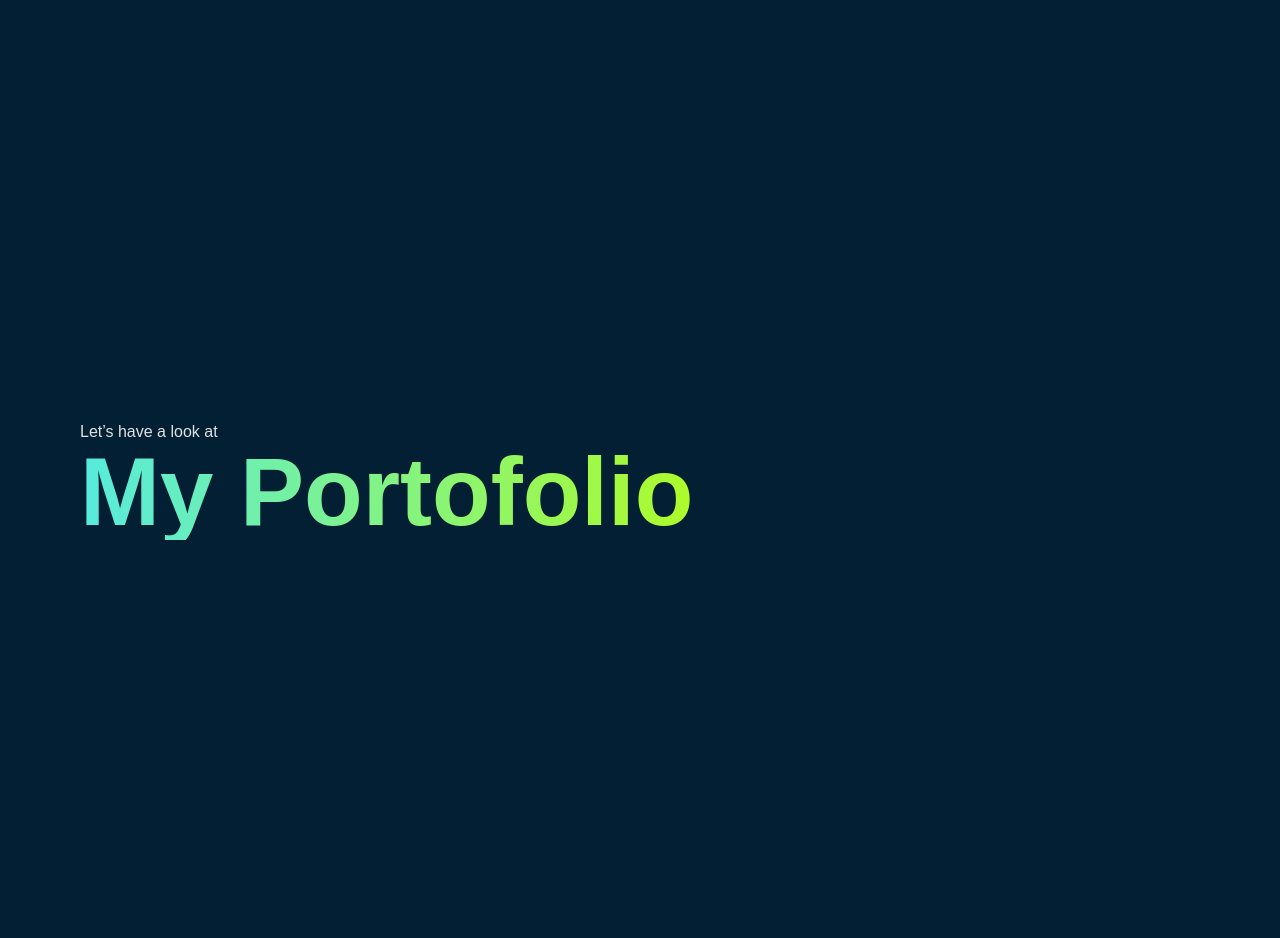
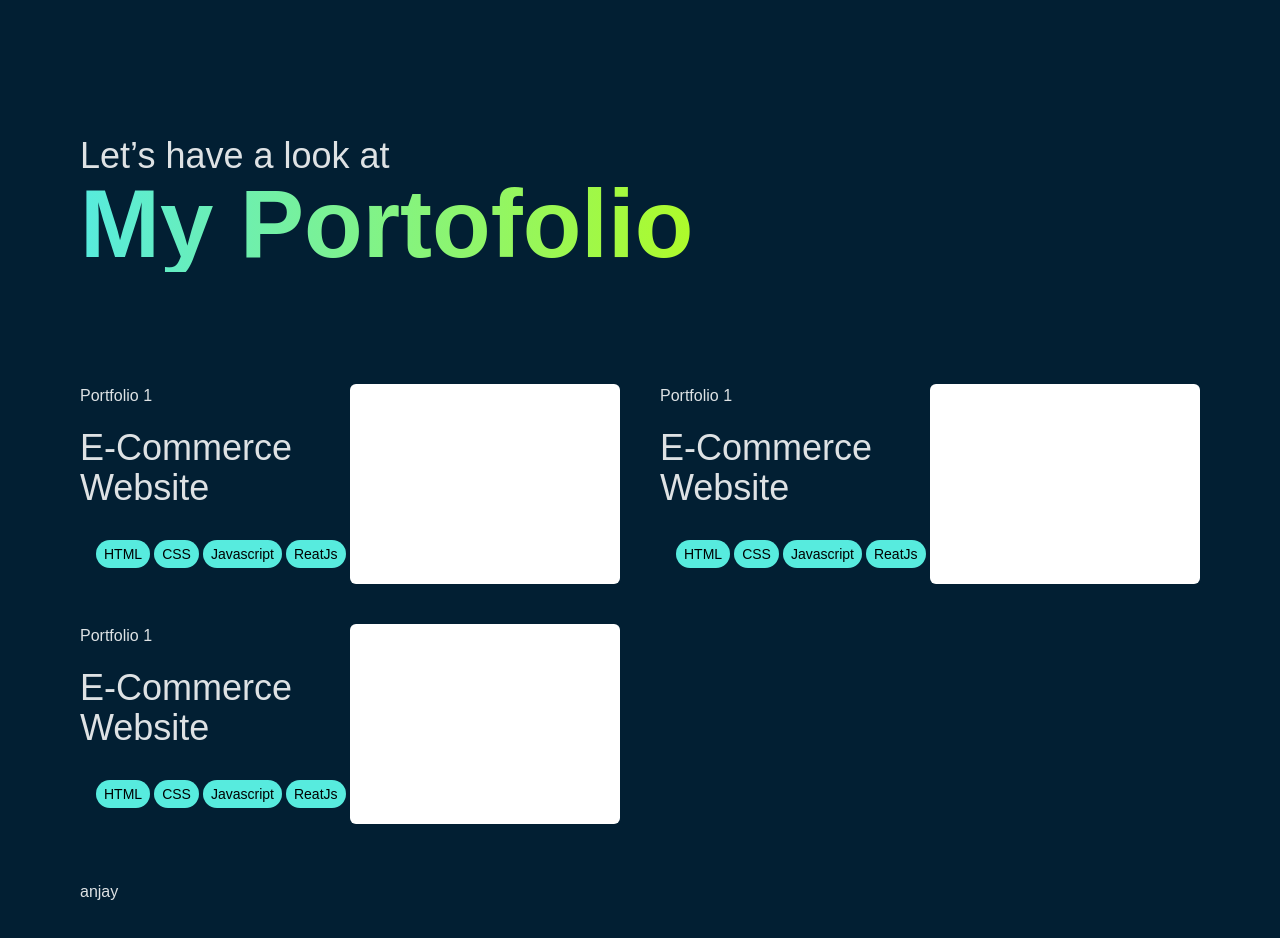
Before and after one commit to AliMasykur10/aliWebPortfolio, a React (Vite) app: page / in a window 1280 px wide. Shown: the part 2320-3258 px from the top of the page. Before the commit the page ends 3200 px from the top, so only its background shows below. Built offline with nearby package versions, Linux system fonts and the light colour scheme.

Commit message:
menyelesaikan project page

```diff
--- /dev/null
+++ b/src/organisms/contact/contact.jsx
@@ -0,0 +1,11 @@
+function Contact() {
+  return (
+    <>
+      <div className="w-full h-dvh">
+        <h1>anjay</h1>
+      </div>
+    </>
+  );
+}
+
+export default Contact;
--- a/src/organisms/projects/projects.jsx
+++ b/src/organisms/projects/projects.jsx
@@ -1,10 +1,81 @@
 function Projects() {
   return (
     <>
-      <div className="experience w-full h-dvh flex items-center">
+      <div className="experience w-full h-dvh flex justify-center flex-col">
         <div className="title_project">
-          <h1 className="">Let’s have a look at</h1>
+          <h1 className="text-4xl">Let’s have a look at</h1>
           <h1 className="bg-gradient-to-r from-biru_tosca to-green_first bg-clip-text text-transparent inline-block font-bold text-8xl">My Portofolio</h1>
+        </div>
+        <div className="project_list grid grid-cols-2 gap-y-10 gap-x-10 mt-28">
+          <div className="project_item grid grid-cols-2 ">
+            <div className="project_item_name">
+              <p className="mb-5">Portfolio 1</p>
+              <h1 className="text-4xl">E-Commerce Website</h1>
+              <div className="list_tech_stack flex gap-1 mt-4 p-4">
+                <div className="tech_item bg-biru_tosca text-center rounded-full px-2 py-1">
+                  <p className="text-sm text-black">HTML</p>
+                </div>
+                <div className="tech_item bg-biru_tosca text-center rounded-full px-2 py-1">
+                  <p className="text-sm text-black">CSS</p>
+                </div>
+                <div className="tech_item bg-biru_tosca text-center rounded-full px-2 py-1">
+                  <p className="text-sm text-black">Javascript</p>
+                </div>
+                <div className="tech_item bg-biru_tosca text-center rounded-full px-2 py-1">
+                  <p className="text-sm text-black">ReatJs</p>
+                </div>
+              </div>
+            </div>
+            <div className="w-full">
+              <div className="image w-full h-full rounded-md bg-white "></div>
+            </div>
+          </div>
+          <div className="project_item grid grid-cols-2 ">
+            <div className="project_item_name">
+              <p className="mb-5">Portfolio 1</p>
+              <h1 className="text-4xl">E-Commerce Website</h1>
+              <div className="list_tech_stack flex gap-1 mt-4 p-4">
+                <div className="tech_item bg-biru_tosca text-center rounded-full px-2 py-1">
+                  <p className="text-sm text-black">HTML</p>
+                </div>
+                <div className="tech_item bg-biru_tosca text-center rounded-full px-2 py-1">
+                  <p className="text-sm text-black">CSS</p>
+                </div>
+                <div className="tech_item bg-biru_tosca text-center rounded-full px-2 py-1">
+                  <p className="text-sm text-black">Javascript</p>
+                </div>
+                <div className="tech_item bg-biru_tosca text-center rounded-full px-2 py-1">
+                  <p className="text-sm text-black">ReatJs</p>
+                </div>
+              </div>
+            </div>
+            <div className="w-full">
+              <div className="image w-full h-full rounded-md bg-white "></div>
+            </div>
+          </div>
+          <div className="project_item grid grid-cols-2 ">
+            <div className="project_item_name">
+              <p className="mb-5">Portfolio 1</p>
+              <h1 className="text-4xl">E-Commerce Website</h1>
+              <div className="list_tech_stack flex gap-1 mt-4 p-4">
+                <div className="tech_item bg-biru_tosca text-center rounded-full px-2 py-1">
+                  <p className="text-sm text-black">HTML</p>
+                </div>
+                <div className="tech_item bg-biru_tosca text-center rounded-full px-2 py-1">
+                  <p className="text-sm text-black">CSS</p>
+                </div>
+                <div className="tech_item bg-biru_tosca text-center rounded-full px-2 py-1">
+                  <p className="text-sm text-black">Javascript</p>
+                </div>
+                <div className="tech_item bg-biru_tosca text-center rounded-full px-2 py-1">
+                  <p className="text-sm text-black">ReatJs</p>
+                </div>
+              </div>
+            </div>
+            <div className="w-full">
+              <div className="image w-full h-full rounded-md bg-white "></div>
+            </div>
+          </div>
         </div>
       </div>
     </>
--- a/src/pages/main_page/mainPage.jsx
+++ b/src/pages/main_page/mainPage.jsx
@@ -1,5 +1,6 @@
 import Navbar from "../../molecules/navbar/navbar";
 import About from "../../organisms/about/about";
+import Contact from "../../organisms/contact/contact";
 import Experience from "../../organisms/experience/Experience";
 import Home from "../../organisms/home/home";
 import Projects from "../../organisms/projects/projects";
@@ -12,6 +13,7 @@ function MainPage() {
       <About />
       <Experience />
       <Projects />
+      <Contact />
     </div>
   );
 }
```
